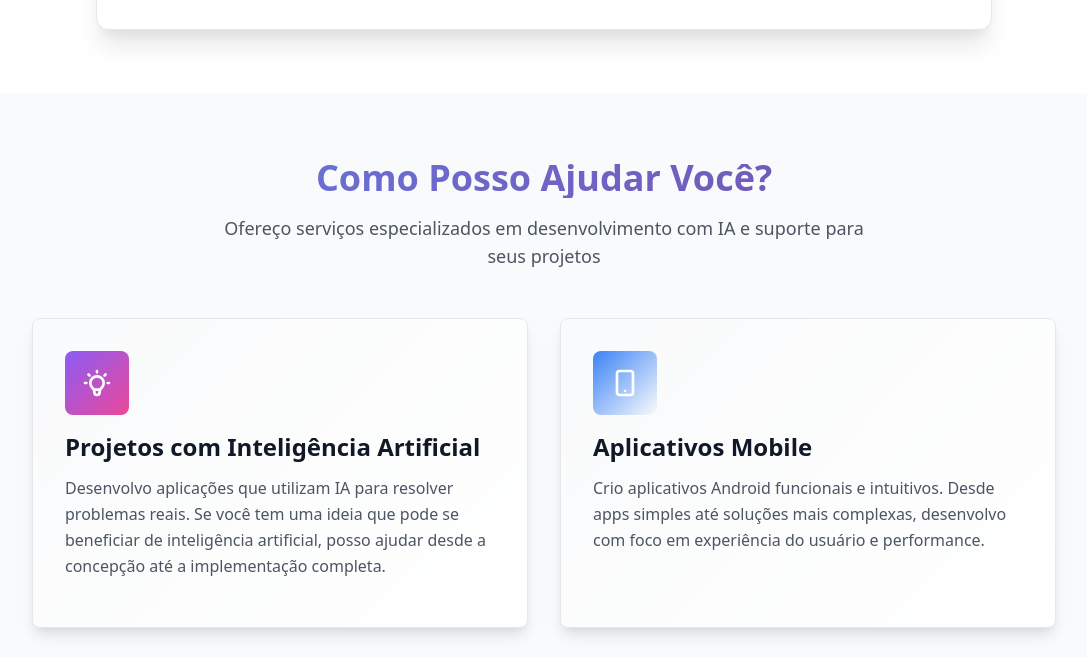
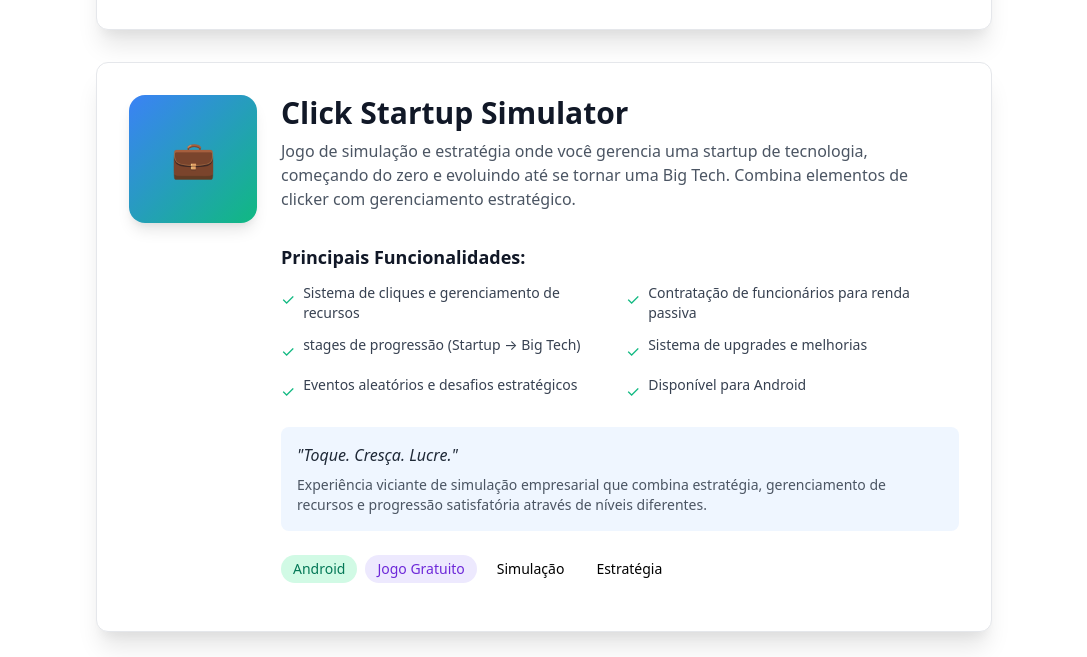
Before and after one commit to FpAnderson/fpanderson.github.io, a plain HTML site: page index.html in a window 1280 px wide. Shown: the part 1608-2265 px from the top of the page, without its empty margins (96-1183 px from the left). Drawn offline with nearby package versions, Linux system fonts and the light colour scheme.

Commit message:
atualizando com novo projeto (click startup simulator)

```diff
--- a/index.html
+++ b/index.html
@@ -425,6 +425,79 @@
                         </div>
                     </div>
                 </div>
+
+                <!-- Click Startup Simulator Project -->
+                <div class="project-card bg-white rounded-xl p-8 shadow-xl border-2 border-blue-100 mt-8">
+                    <div class="flex flex-col md:flex-row gap-6">
+                        <!-- App Icon/Image -->
+                        <div class="flex-shrink-0">
+                            <div class="w-32 h-32 bg-gradient-to-br from-blue-500 via-cyan-500 to-green-500 rounded-2xl flex items-center justify-center shadow-lg">
+                                <span class="text-white text-4xl font-bold">💼</span>
+                            </div>
+                        </div>
+
+                        <!-- Project Info -->
+                        <div class="flex-grow">
+                            <div class="flex items-start justify-between mb-4">
+                                <div>
+                                    <h3 class="text-3xl font-bold text-gray-900 mb-2">Click Startup Simulator</h3>
+                                    <p class="text-gray-600 mb-4">
+                                        Jogo de simulação e estratégia onde você gerencia uma startup de tecnologia, começando do zero e evoluindo até se tornar uma Big Tech. Combina elementos de clicker com gerenciamento estratégico.
+                                    </p>
+                                </div>
+                            </div>
+
+                            <!-- Features -->
+                            <div class="mb-6">
+                                <h4 class="font-bold text-lg text-gray-900 mb-3">Principais Funcionalidades:</h4>
+                                <div class="grid grid-cols-1 md:grid-cols-2 gap-3">
+                                    <div class="flex items-start space-x-2">
+                                        <span class="text-green-500 mt-1">✓</span>
+                                        <span class="text-gray-700 text-sm">Sistema de cliques e gerenciamento de recursos</span>
+                                    </div>
+                                    <div class="flex items-start space-x-2">
+                                        <span class="text-green-500 mt-1">✓</span>
+                                        <span class="text-gray-700 text-sm">Contratação de funcionários para renda passiva</span>
+                                    </div>
+                                    <div class="flex items-start space-x-2">
+                                        <span class="text-green-500 mt-1">✓</span>
+                                        <span class="text-gray-700 text-sm">stages de progressão (Startup → Big Tech)</span>
+                                    </div>
+                                    <div class="flex items-start space-x-2">
+                                        <span class="text-green-500 mt-1">✓</span>
+                                        <span class="text-gray-700 text-sm">Sistema de upgrades e melhorias</span>
+                                    </div>
+                                    <div class="flex items-start space-x-2">
+                                        <span class="text-green-500 mt-1">✓</span>
+                                        <span class="text-gray-700 text-sm">Eventos aleatórios e desafios estratégicos</span>
+                                    </div>
+                                    <div class="flex items-start space-x-2">
+                                        <span class="text-green-500 mt-1">✓</span>
+                                        <span class="text-gray-700 text-sm">Disponível para Android</span>
+                                    </div>
+                                </div>
+                            </div>
+
+                            <!-- Value Proposition -->
+                            <div class="bg-blue-50 rounded-lg p-4 mb-6">
+                                <p class="text-gray-800 font-medium italic">
+                                    "Toque. Cresça. Lucre."
+                                </p>
+                                <p class="text-gray-600 text-sm mt-2">
+                                    Experiência viciante de simulação empresarial que combina estratégia, gerenciamento de recursos e progressão satisfatória através de níveis diferentes.
+                                </p>
+                            </div>
+
+                            <!-- Technologies -->
+                            <div class="flex flex-wrap gap-2 mb-4">
+                                <span class="px-3 py-1 rounded-full bg-green-100 text-green-700 font-medium text-sm">Android</span>
+                                <span class="px-3 py-1 rounded-full bg-purple-100 text-purple-700 font-medium text-sm">Jogo Gratuito</span>
+                                <span class="px-3 py-1 rounded-full bg-orange-100 text-orange-700 font-medium text-sm">Simulação</span>
+                                <span class="px-3 py-1 rounded-full bg-cyan-100 text-cyan-700 font-medium text-sm">Estratégia</span>
+                            </div>
+                        </div>
+                    </div>
+                </div>
             </div>
 
         </div>
@@ -491,7 +564,7 @@
                     <div class="mb-4">
                         <div class="w-16 h-16 bg-gradient-to-br from-orange-500 to-red-500 rounded-lg flex items-center justify-center mb-4">
                             <svg class="w-8 h-8 text-white" fill="none" stroke="currentColor" viewBox="0 0 24 24">
-                                <path stroke-linecap="round" stroke-linejoin="round" stroke-width="2" d="M13 10V3L4 14h7v7l9-11h-7z"></path>
+                                <path stroke-linecap="round" stroke-linejoin="round" stroke-width="2" d="M9 12l2 2 4-4m6 2a9 9 0 11-18 0 9 9 0 0118 0z"></path>
                             </svg>
                         </div>
                         <h3 class="text-2xl font-bold text-gray-900 mb-3">Suporte e Evolução</h3>
```
Also changed, not shown: app-ads.txt.
